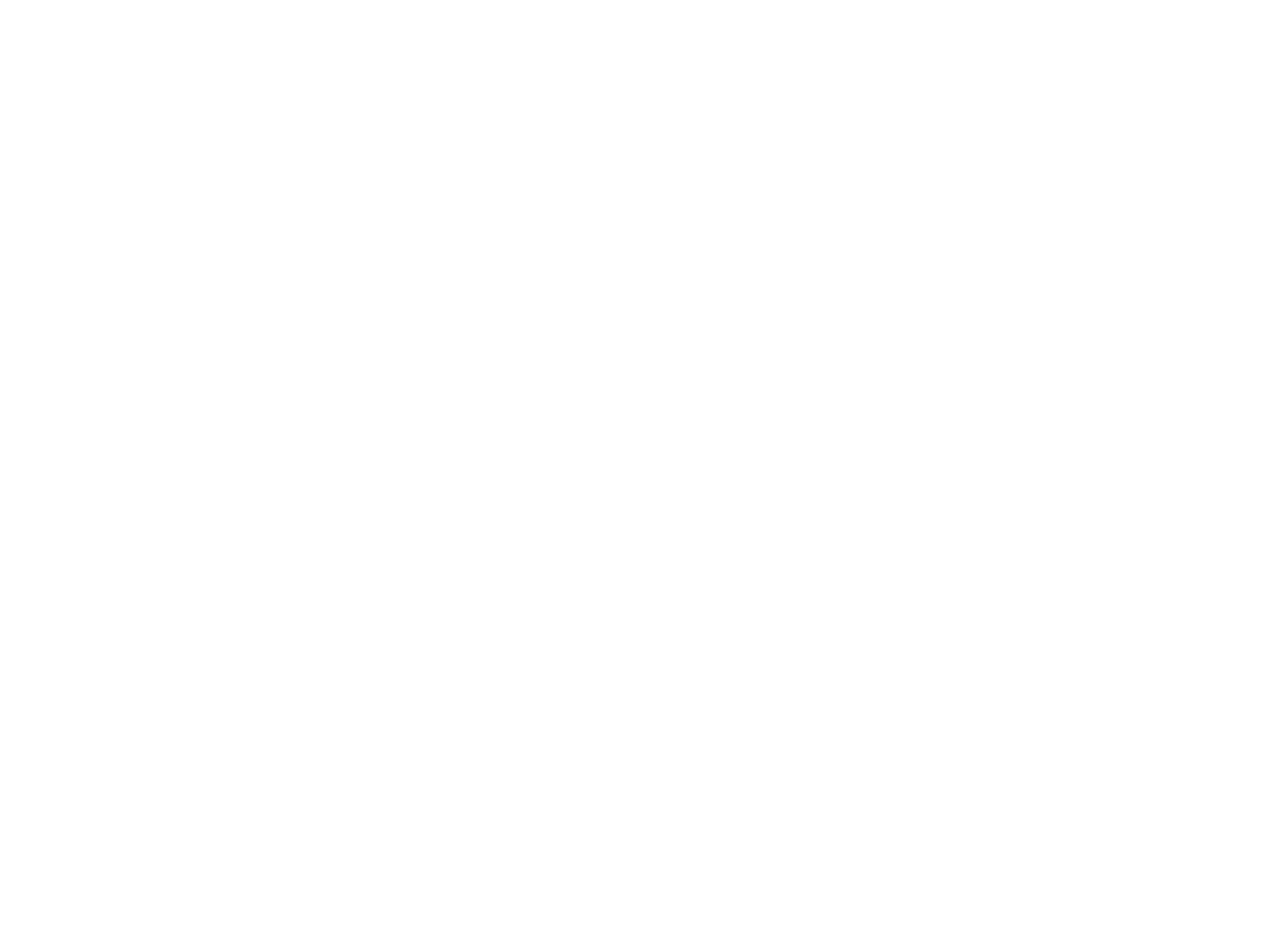
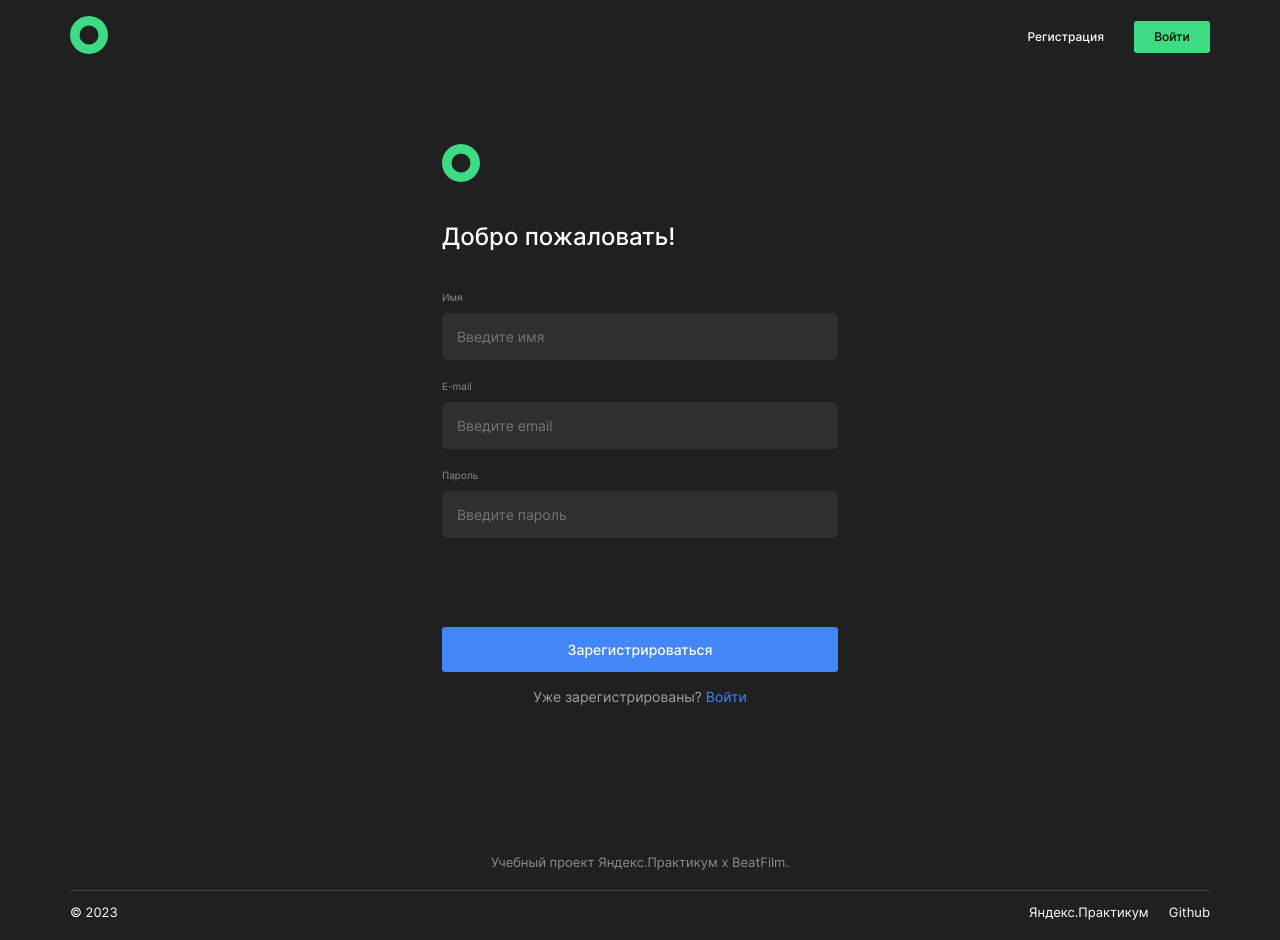
Before and after one commit to Sergey-Tsybulkin/movies-explorer-frontend, a React (Create React App) app: page /signup in a window 1280 px wide. Before the commit the page ends 800 px from the top, so only its background shows below. Built offline with nearby package versions, Linux system fonts and the light colour scheme.

Commit message:
feat: login+register

```diff
--- a/src/components/App/App.js
+++ b/src/components/App/App.js
@@ -4,6 +4,8 @@ import "./App.css";
 import Header from "../Header/Header";
 import Main from "../Main/Main";
 import Footer from "../Footer/Footer";
+import Register from "../Register/Register";
+import Login from "../Login/Login"
 
 function App() {
   return (
@@ -15,6 +17,16 @@ function App() {
         <Main />
         <Footer />
       </Route>
+      <Route path="/signup">
+        <Header />
+        <Register />
+        <Footer />
+      </Route>
+      <Route path="/signin">
+        <Header />
+        <Login />
+        <Footer />
+      </Route>
         </Switch>
       </section>
     </div>
--- a/src/components/Header/Header.js
+++ b/src/components/Header/Header.js
@@ -4,7 +4,6 @@ import "./Header.css";
 
 import logo from "../../images/logo.svg";
 import account from "../../images/profile.svg";
-import menu from "../../images/button-menu.svg";
 
 function Header({ loggedIn }) {
   return (
--- a/src/components/Login/Login.js
+++ b/src/components/Login/Login.js
@@ -0,0 +1,42 @@
+import React from "react";
+import "../RegisterLoginForm/RegisterLoginForm.css";
+import RegisterLoginForm from "../RegisterLoginForm/RegisterLoginForm";
+
+function Login() {
+  return (
+    <RegisterLoginForm
+      title="Рады видеть!"
+      buttonText="Войти"
+      question="Еще не зарегистрированы?"
+      linkText=" Регистрация"
+      link="/signup"
+    >
+      <label className="form__field">
+        E-mail
+        <input
+          name="email"
+          className="form__input"
+          id="email-input"
+          type="email"
+          placeholder="E-mail"
+          required
+        />
+        <span className="form__input-error">{}</span>
+      </label>
+      <label className="form__field">
+        Пароль
+        <input
+          name="password"
+          className="form__input"
+          id="password-input"
+          type="password"
+          placeholder="Пароль"
+          required
+        />
+        <span className="form__input-error">{}</span>
+      </label>
+    </RegisterLoginForm>
+  );
+}
+
+export default Login;
--- a/src/components/Portfolio/Portfolio.js
+++ b/src/components/Portfolio/Portfolio.js
@@ -1,6 +1,5 @@
 import React from 'react';
 import './Portfolio.css';
-import { Link } from 'react-router-dom';
 
 function Portfolio() {
   return (
--- a/src/components/Register/Register.js
+++ b/src/components/Register/Register.js
@@ -0,0 +1,56 @@
+import React from "react";
+import "../RegisterLoginForm/RegisterLoginForm.css";
+import RegisterLoginForm from "../RegisterLoginForm/RegisterLoginForm";
+
+function Register() {
+  return (
+    <RegisterLoginForm
+      title="Добро пожаловать!"
+      buttonText="Зарегистрироваться"
+      question="Уже зарегистрированы?"
+      linkText=" Войти"
+      link="/signin"
+    >
+      <label className="form__field">
+        Имя
+        <input
+          name="name"
+          className="form__input"
+          id="name-input"
+          type="text"
+          placeholder="Введите имя"
+          minLength="2"
+          maxLength="40"
+          required
+        />
+        <span className="form__input-error">{}</span>
+      </label>
+      <label className="form__field">
+        E-mail
+        <input
+          name="email"
+          className="form__input"
+          id="email-input"
+          type="email"
+          placeholder="Введите email"
+          required
+        />
+        <span className="form__input-error">{}</span>
+      </label>
+      <label className="form__field">
+        Пароль
+        <input
+          name="password"
+          className="form__input"
+          id="password-input"
+          type="password"
+          placeholder="Введите пароль"
+          required
+        />
+        <span className="form__input-error">{}</span>
+      </label>
+    </RegisterLoginForm>
+  );
+}
+
+export default Register;
--- /dev/null
+++ b/src/components/RegisterLoginForm/RegisterLoginForm.css
@@ -0,0 +1,193 @@
+.register-login-form__container {
+  max-width: 396px;
+  padding: 70px 0;
+  margin: 0 auto;
+  display: flex;
+  flex-direction: column;
+
+}
+
+.register-login-form__logo {
+  width: 38px;
+  height: 38px;
+  transition: opacity 0.7s ease-out;
+}
+
+
+.register-login-form__title {
+  margin: 0;
+  padding: 40px 0;
+  font-size: 24px;
+  font-weight: 500;
+  line-height: 29px;
+  letter-spacing: 0em;
+  text-align: left;
+
+}
+
+.register-login-form {
+  width: 100%;
+  min-height: 380px;
+  display: flex;
+  flex-direction: column;
+}
+
+.register-login-form__button-save {
+  margin-top: 69px;
+  height: 45px;
+  border: none;
+  cursor: pointer;
+  background-color: #4285F4;
+  color: white;
+  border-radius: 3px;
+  font-size: 14px;
+  font-weight: 500;
+  line-height: 17px;
+  letter-spacing: 0em;
+  text-align: center;
+  transition: opacity 0.7s ease-out;
+
+}
+
+
+.register-login-form__button-save_inactive {
+  background: #303030;
+  border: 1px solid #000000;
+  box-sizing: border-box;
+  pointer-events: none;
+}
+
+.register-login-form__button-save_loading {
+  pointer-events: none;
+  opacity: 0.7;
+}
+
+.register-login-form__text {
+  margin: 0;
+  padding: 16px 0 0 0;
+  text-align: center;
+  font-style: normal;
+  font-weight: 400;
+  font-size: 14px;
+  line-height: 17px;
+  color: #a0a0a0;
+}
+
+.register-login-form__link {
+  text-decoration: none;
+  color: #4285f4;
+  font-style: normal;
+  font-weight: 400;
+  font-size: 14px;
+  line-height: 17px;
+}
+
+.register-login-form__link {
+  transition: opacity 0.7s ease-out;
+}
+
+.form__field {
+  margin: 0;
+  padding: 0;
+  margin-bottom: 20px;
+  font-size: 10px;
+  font-weight: 400;
+  line-height: 12px;
+  letter-spacing: 0em;
+  text-align: left;
+
+  color: #8B8B8B;
+  position: relative;
+}
+
+.form__input {
+  box-sizing: border-box;
+  margin: 10px 0 0 0;
+  padding: 15px;
+  width: 100%;
+  font-style: normal;
+  font-weight: 400;
+  font-size: 14px;
+  line-height: 17px;
+  background-color: #2F2F2F;
+  outline: none;
+  border: 0;
+  border-radius: 6px;
+  color: white;
+}
+
+
+.form__input_type_error {
+  border-bottom-color: red;
+}
+
+.form__input_type_error:focus {
+  border-bottom-color: red;
+}
+
+.form__input-error {
+  position: absolute;
+  top: 50px;
+  left: 0;
+  margin: 0;
+  padding: 0;
+  font-size: 10px;
+  font-weight: 400;
+  line-height: 12px;
+  letter-spacing: 0em;
+  text-align: left;
+
+  color: #EE3465;
+
+}
+
+.form__input-error_active {
+  visibility: visible;
+}
+
+
+
+
+
+
+@media screen and (max-width: 1023px) {
+  .form__container {
+    padding-top: 232px;
+    padding-bottom: 232px;
+  }
+}
+
+@media screen and (max-width: 576px) {
+  .form__container {
+    padding: 56px 30px 30px 30px;
+    align-items: center;
+  }
+
+  .form__title {
+    margin: 0;
+    padding: 50px 0 80px 0;
+    text-align: center;
+  }
+
+  .form {
+    /* min-height: 310px; */
+    min-height: 468px;
+  }
+
+  .form__button-save {
+    font-size: 12px;
+    line-height: 15px;
+    /* margin-top: 80px; */
+  }
+
+  .form__text {
+    padding-top: 14px;
+    font-size: 12px;
+    line-height: 15px;
+  }
+
+  .form__link {
+    font-size: 12px;
+    line-height: 15px;
+  }
+}
--- /dev/null
+++ b/src/components/RegisterLoginForm/RegisterLoginForm.js
@@ -0,0 +1,48 @@
+import React from 'react';
+import { Link } from 'react-router-dom';
+import logo from '../../images/logo.svg';
+import './RegisterLoginForm.css';
+
+
+function RegisterLoginForm({
+  children,
+  title,
+  buttonText,
+  question,
+  linkText,
+  link,
+  onSubmit,
+  isDisabled,
+  isLoading,
+}) {
+  return (
+    <div className="register-login-form__container">
+      <Link to="/" className="register-login-form__logo hover">
+        <img src={logo} alt="Лого" />
+      </Link>
+      <h3 className="register-login-form__title">{title}</h3>
+      <form className="register-login-form" id="register-login-form" onSubmit={onSubmit} noValidate>
+        {children}
+        <button
+          type="submit"
+          disabled={isDisabled ? true : false}
+          className={
+            isDisabled || isLoading
+              ? 'register-login-form__button-save register-login-form__button-save_inactive hover'
+              : 'register-login-form__button-save hover'
+          }
+        >
+          {buttonText}
+        </button>
+      </form>
+      <p className="register-login-form__text">
+        {question}
+        <Link to={link} className="register-login-form__link hover">
+          {linkText}
+        </Link>
+      </p>
+    </div>
+  );
+}
+
+export default RegisterLoginForm;
```
Lines whose indentation alone changed are shown as unchanged.
